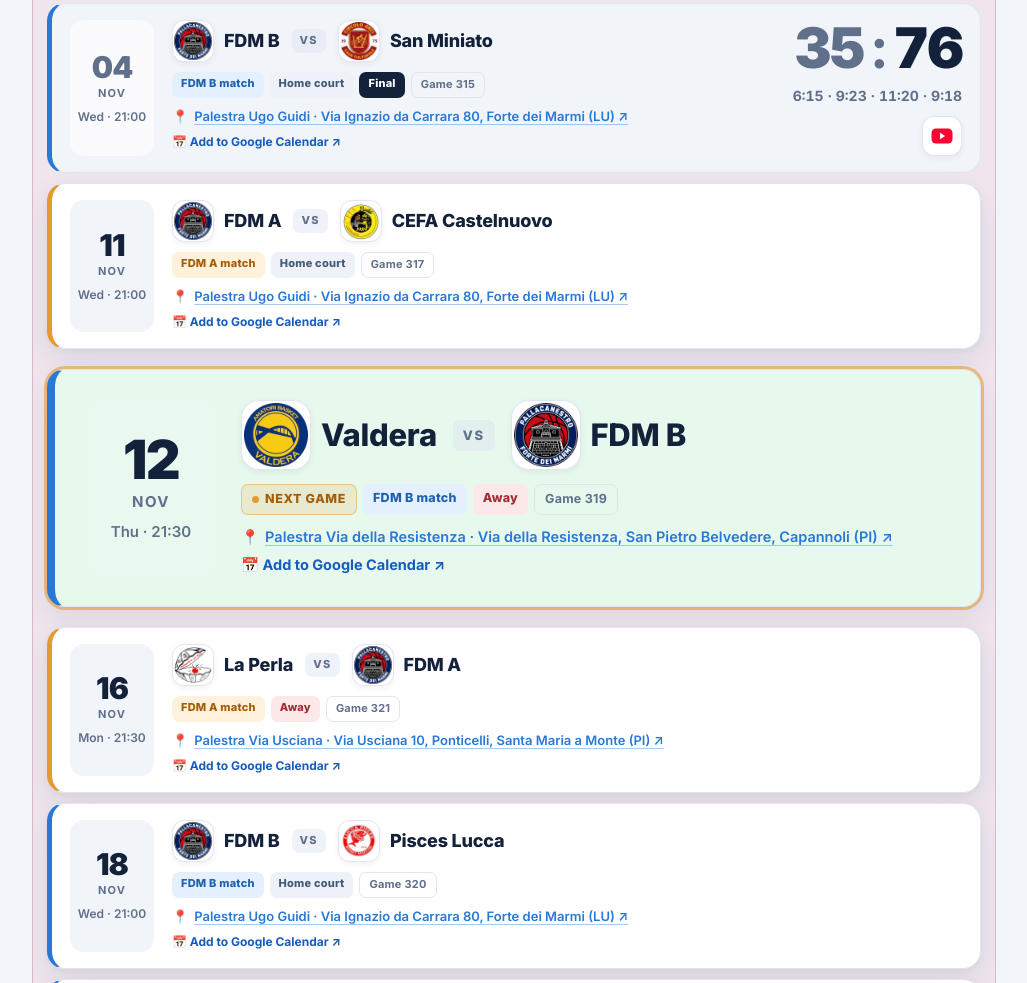
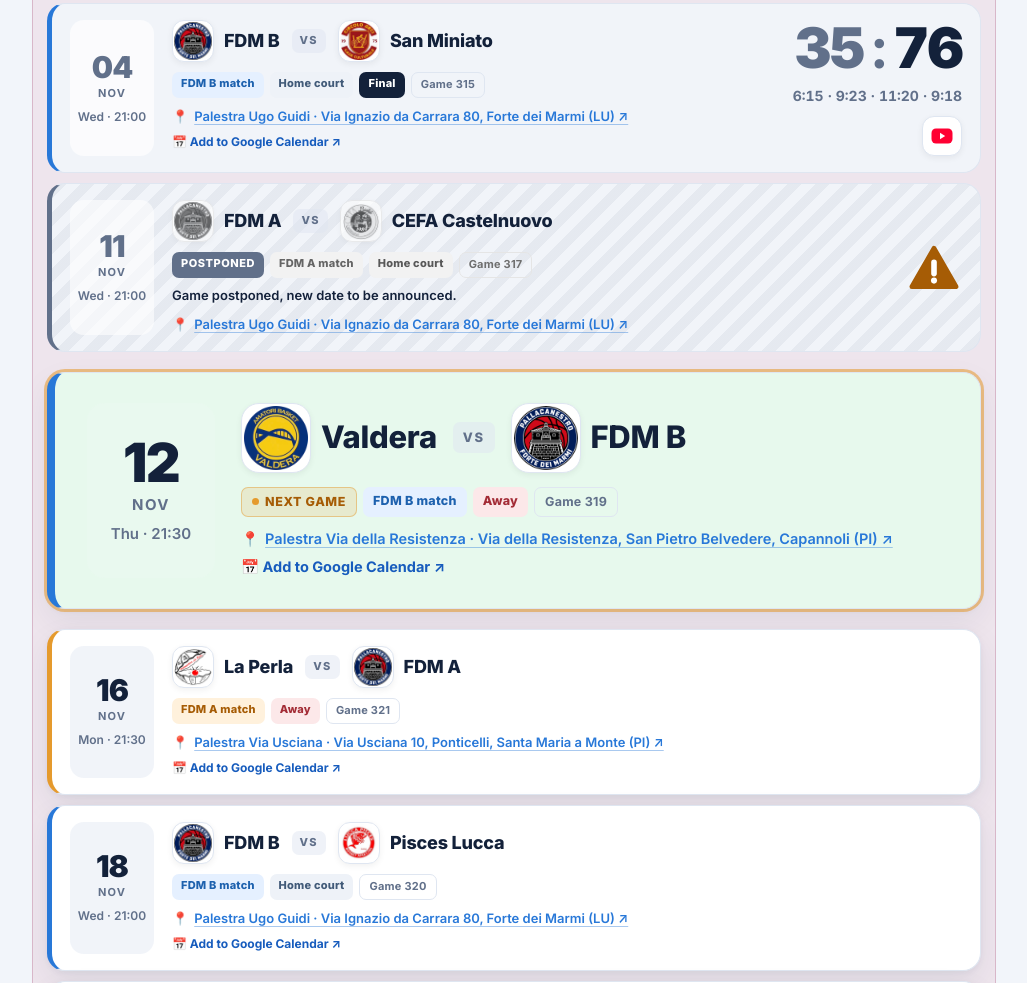
Before and after one commit to osinelnikov/fdm-basket, a website built with Vite: page index.html in a window 1280 px wide. Shown: the part 2112-3095 px from the top of the page, without its empty margins (126-1153 px from the left). Built offline with nearby package versions, Linux system fonts and the light colour scheme.

Commit message:
Mark game 317 as postponed with date TBD

```diff
--- a/src/data/fixtures.ts
+++ b/src/data/fixtures.ts
@@ -57,7 +57,7 @@ export const MATCHES: Match[] = [
     result: { home: 35, away: 76, periods: [[6, 15], [9, 23], [11, 20], [9, 18]] },
     video: 'https://youtu.be/IpiUVfIJ5z4'
   },
-  { game: 317, date: '2026-11-11', time: '21:00', home: 'FDM A', away: 'CEFA Castelnuovo', venue: 'fdm', sides: ['a'] },
+  { game: 317, date: '2026-11-11', time: '21:00', home: 'FDM A', away: 'CEFA Castelnuovo', venue: 'fdm', sides: ['a'], postponed: true },
   { game: 319, date: '2026-11-12', time: '21:30', home: 'Valdera', away: 'FDM B', venue: 'valdera', sides: ['b'] },
   { game: 321, date: '2026-11-16', time: '21:30', home: 'La Perla', away: 'FDM A', venue: 'laperla', sides: ['a'] },
   { game: 320, date: '2026-11-18', time: '21:00', home: 'FDM B', away: 'Pisces Lucca', venue: 'fdm', sides: ['b'] },
--- a/src/data/types.ts
+++ b/src/data/types.ts
@@ -65,6 +65,12 @@ export interface Match {
    * so calendar subscribers replace the old event.
    */
   revision?: number;
+  /**
+   * Called off and moved to a date not fixed yet (TBD). `date` and `time` keep the original schedule,
+   * so the calendar feed is unchanged until the new date is known. Then remove this flag,
+   * set the new `date` and `time` and bump `revision`.
+   */
+  postponed?: true;
   /** Final score, once the game has been played. */
   result?: MatchResult;
   /** YouTube link to the recording of the game; only for a game with a result. */
--- a/src/domain.ts
+++ b/src/domain.ts
@@ -40,10 +40,11 @@ export const matchEnd = (m: Match) => addHours(m.date, m.time, GAME_LENGTH_HOURS
 /**
  * The next game to play: the first one dated today or later (Rome date, YYYY-MM-DD)
  * that has no result yet. A game played today stops being "next" once its result is in.
+ * A postponed game has no date yet, so it is never "next".
  * With a filter, only the games that filter shows are considered.
  */
 export function nextMatch(matches: readonly Match[], today: string, filter: Filter = 'all'): Match | undefined {
   return [...matches]
     .sort((a, b) => (a.date + a.time).localeCompare(b.date + b.time))
-    .find((m) => m.date >= today && !m.result && matchesFilter(m, filter));
+    .find((m) => m.date >= today && !m.result && !m.postponed && matchesFilter(m, filter));
 }
--- a/src/i18n/en.ts
+++ b/src/i18n/en.ts
@@ -50,6 +50,8 @@ export const en: Messages = {
   gameNo: (n) => `Game ${n}`,
   tagFinal: 'Final',
   tagNext: 'Next game',
+  tagPostponed: 'Postponed',
+  postponedNote: 'Game postponed, new date to be announced.',
   periodName: (i) => (i < 4 ? `Q${i + 1}` : i === 4 ? 'OT' : `OT${i - 3}`),
   resultAria: (home, away, hp, ap, periods) => `Final score: ${home} ${hp}, ${away} ${ap}.${periods ? ` By period: ${periods}.` : ''}`,
   watchVideo: (n) => `Watch game ${n} on YouTube`,
--- a/src/i18n/it.ts
+++ b/src/i18n/it.ts
@@ -51,6 +51,8 @@ export const it: Messages = {
   gameNo: (n) => `Gara n° ${n}`,
   tagFinal: 'Finale',
   tagNext: 'Prossima gara',
+  tagPostponed: 'Rinviata',
+  postponedNote: 'Gara rinviata, nuova data da definire.',
   periodName: (i) => (i < 4 ? `${i + 1}° quarto` : i === 4 ? 'TS' : `TS${i - 3}`),
   resultAria: (home, away, hp, ap, periods) => `Risultato finale: ${home} ${hp}, ${away} ${ap}.${periods ? ` Parziali: ${periods}.` : ''}`,
   watchVideo: (n) => `Guarda la gara n° ${n} su YouTube`,
--- a/src/i18n/types.ts
+++ b/src/i18n/types.ts
@@ -52,6 +52,10 @@ export interface Messages {
   gameNo: (game: number) => string;
   tagFinal: string;
   tagNext: string;
+  /** Tag of a game called off and moved to a date not fixed yet. */
+  tagPostponed: string;
+  /** Line on a postponed game's card, which keeps showing the original date. */
+  postponedNote: string;
   /** Name of a period by 0-based index: quarters, then overtimes. */
   periodName: (index: number) => string;
   /** `periods` is empty when only the final score is known. */
--- a/src/styles.css
+++ b/src/styles.css
@@ -366,3 +366,24 @@ dialog.boxscore::backdrop{background:rgba(8,14,26,.62)}
   .standings tbody th.col-team{white-space:normal;line-height:1.25;min-width:0}
   .st-crest{width:26px;height:26px}.st-crest img{width:23px;height:23px}
 }
+
+/* Postponed games: greyed out like an inactive control, the original date still shown. The venue link stays usable. */
+.match.postponed[data-category]{background:repeating-linear-gradient(135deg,color-mix(in srgb,var(--muted) 8%,transparent) 0 10px,transparent 10px 20px),color-mix(in srgb,var(--card) 55%,var(--line));border-left-color:var(--muted);box-shadow:none}
+.match.postponed:hover{transform:none;box-shadow:none}
+.match.postponed .date{background:color-mix(in srgb,var(--card) 60%,transparent)}
+.match.postponed .crest{filter:grayscale(1);opacity:.65}
+.match.postponed .tag:not(.postponed){filter:grayscale(1)}
+.match.postponed .date .day{color:var(--muted)}
+.tag.postponed{background:var(--muted);color:var(--card);text-transform:uppercase;letter-spacing:.05em}
+.postponed-note{margin:0 0 8px;font-size:13px;font-weight:600;line-height:1.5;color:var(--text)}
+.match.postponed{grid-template-columns:84px 1fr auto}
+.postponed-mark{display:grid;place-items:center;color:var(--tag-a-fg)}
+.postponed-mark svg{width:56px;height:56px;display:block}
+.postponed-mark path.bang{stroke:var(--card)}
+.postponed-mark circle.bang{fill:var(--card)}
+@media (max-width:600px){
+  /* Phone: the sign sits in the top right corner, over the date row */
+  .match.postponed{grid-template-columns:minmax(0,1fr);position:relative}
+  .postponed-mark{position:absolute;top:12px;right:14px}
+  .postponed-mark svg{width:30px;height:30px}
+}
--- a/src/ui/matches.ts
+++ b/src/ui/matches.ts
@@ -15,6 +15,7 @@ function tags(m: Match, ctx: ViewContext, isNext: boolean): string {
   const { t } = ctx;
   const out: string[] = [];
   if (isNext) out.push(nextTag(ctx));
+  if (m.postponed) out.push(`<span class="tag postponed">${esc(t.tagPostponed)}</span>`);
   if (m.sides.includes('b')) out.push(`<span class="tag b">${esc(t.tagB)}</span>`);
   if (m.sides.includes('a')) out.push(`<span class="tag a">${esc(t.tagA)}</span>`);
   out.push(isAway(m) ? `<span class="tag away">${esc(t.tagAway)}</span>` : `<span class="tag home">${esc(t.tagHome)}</span>`);
@@ -44,6 +45,8 @@ const PDF_ICON = '<svg width="24" height="24" viewBox="0 0 24 24" fill="none" st
 
 const STATS_ICON = '<svg width="24" height="24" viewBox="0 0 24 24" fill="none" stroke="currentColor" stroke-width="1.8" stroke-linecap="round" stroke-linejoin="round" aria-hidden="true"><rect x="3.5" y="4.5" width="17" height="15" rx="2.5"/><path d="M3.5 9.5h17M3.5 14.5h17M9.2 9.5v10M14.8 9.5v10"/></svg>';
 
+const WARNING_ICON = '<svg viewBox="0 0 24 24" aria-hidden="true"><path d="M12 3.5 21.5 20h-19z" fill="currentColor" stroke="currentColor" stroke-width="2" stroke-linejoin="round"/><path class="bang" d="M12 9.6v4.8" fill="none" stroke-width="2.4" stroke-linecap="round"/><circle class="bang" cx="12" cy="17.4" r="1.3"/></svg>';
+
 /** Icons under the score: the game video on YouTube and the statistics, each only when known. */
 function mediaLinks(m: Match, { t }: ViewContext): string {
   const out: string[] = [];
@@ -65,14 +68,19 @@ export function matchCard(m: Match, ctx: ViewContext, isNext = false): string {
   const { lang, t } = ctx;
   const v = VENUES[m.venue];
   const date = (opts: Intl.DateTimeFormatOptions) => formatDate(m.date, opts, t.locale);
-  return `<article class="match${m.result ? ' played' : ''}${isNext ? ' next' : ''}" data-game="${m.game}" data-category="${m.sides.join(' ')}">
+  // A postponed game keeps its original date on the card, but there is nothing to add to a calendar yet.
+  const note = m.postponed ? `<p class="postponed-note">${esc(t.postponedNote)}</p>` : '';
+  // Warning sign where a played game shows its score; the note above already says it in words.
+  const mark = m.postponed ? `<div class="postponed-mark" title="${esc(t.postponedNote)}">${WARNING_ICON}</div>` : '';
+  const gcal = m.postponed ? '' : `
+      <a class="gcal" href="${esc(gcalUrl(m, lang))}" target="_blank" rel="noopener noreferrer">${esc(t.addToGoogle)}</a>`;
+  return `<article class="match${m.result ? ' played' : ''}${m.postponed ? ' postponed' : ''}${isNext ? ' next' : ''}" data-game="${m.game}" data-category="${m.sides.join(' ')}">
     <div class="date"><span class="day">${date({ day: '2-digit' })}</span><span class="mon">${date({ month: 'short' })}</span><span class="time">${date({ weekday: 'short' })} · ${m.time}</span></div>
     <div class="details">
       <div class="teams"><span class="team">${crest(m.home, ctx)}${esc(teamName(m.home, lang))}</span><span class="vs">${esc(t.vs)}</span><span class="team">${crest(m.away, ctx)}${esc(teamName(m.away, lang))}</span></div>
-      <div class="tags">${tags(m, ctx, isNext)}</div>
-      <div class="venue"><span aria-hidden="true">📍</span><a href="${esc(mapsUrl(v))}" target="_blank" rel="noopener noreferrer">${esc(v.name)} · ${esc(v.address)}&nbsp;↗</a></div>
-      <a class="gcal" href="${esc(gcalUrl(m, lang))}" target="_blank" rel="noopener noreferrer">${esc(t.addToGoogle)}</a>
-    </div>${resultBlock(m, ctx)}</article>`;
+      <div class="tags">${tags(m, ctx, isNext)}</div>${note}
+      <div class="venue"><span aria-hidden="true">📍</span><a href="${esc(mapsUrl(v))}" target="_blank" rel="noopener noreferrer">${esc(v.name)} · ${esc(v.address)}&nbsp;↗</a></div>${gcal}
+    </div>${resultBlock(m, ctx)}${mark}</article>`;
 }
 
 const CHEVRON = '<svg width="14" height="14" viewBox="0 0 24 24" fill="none" stroke="currentColor" stroke-width="3" stroke-linecap="round" stroke-linejoin="round" aria-hidden="true"><path d="m6 9 6 6 6-6"/></svg>';
```
Also changed, not shown: tests/domain.test.ts (+10 -1 lines), tests/fixtures.test.ts (+6 -0 lines), tests/ics.test.ts (+5 -0 lines), tests/matches.test.ts (+28 -0 lines), README.md.
